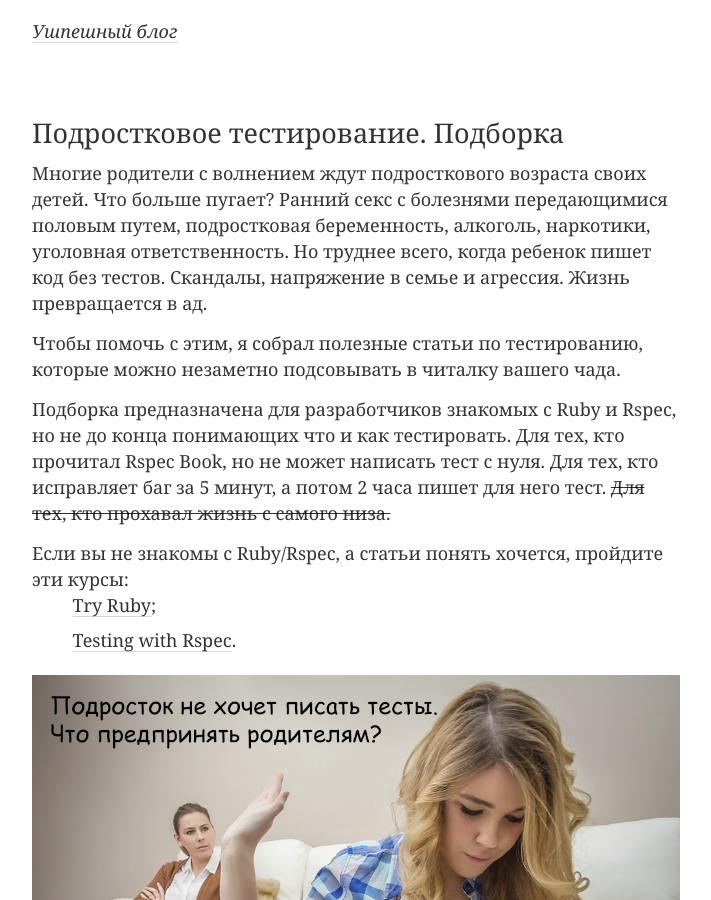
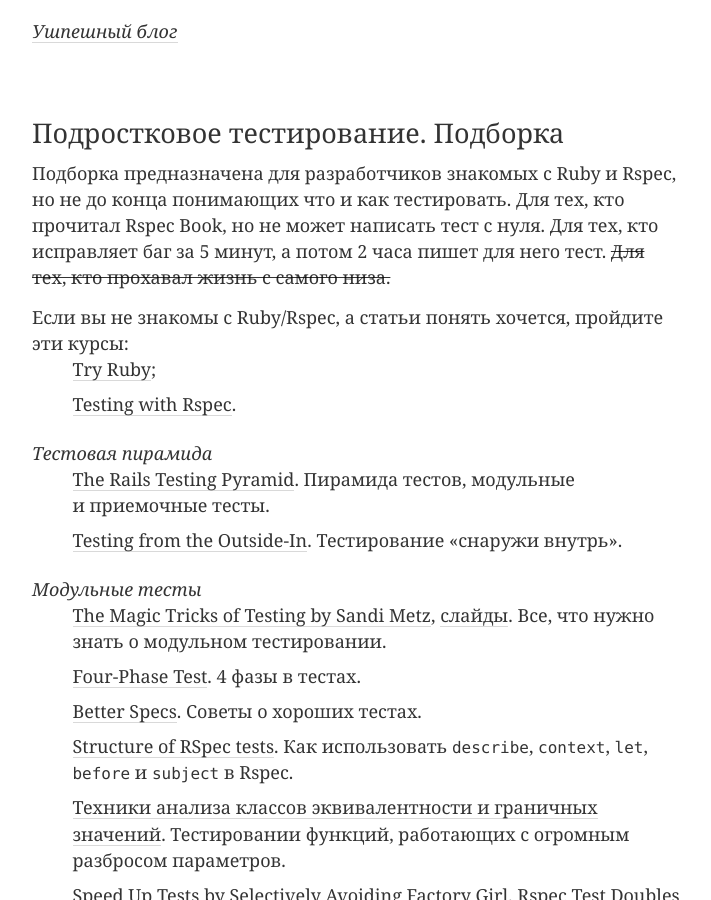
Before and after one commit to vast/vast.github.io, a Jekyll site: the page built from _posts/2015-08-23-teenage-testing.md, in a window 1280 px wide and 900 px high. Shown: the whole window, without its empty margins (40-751 px from the left). Built offline with Jekyll 4.4.1, drawn with Linux system fonts in a browser that asks for light colours; Markdown is read by kramdown in place of the engine named in the settings.

Commit message:
that wasn't funny at all

```diff
--- a/_posts/2015-08-23-teenage-testing.md
+++ b/_posts/2015-08-23-teenage-testing.md
@@ -2,14 +2,6 @@
 title: Подростковое тестирование. Подборка
 layout: default
 ---
-
-Многие родители с волнением ждут подросткового возраста своих детей. Что больше пугает?
-Ранний секс с болезнями передающимися половым путем, подростковая беременность, алкоголь, наркотики, уголовная ответственность.
-Но труднее всего, когда ребенок пишет код без тестов. Скандалы, напряжение в семье и агрессия.
-Жизнь превращается в ад.
-
-Чтобы помочь с этим, я собрал полезные статьи по тестированию,
-которые можно незаметно подсовывать в читалку вашего чада.
 
 Подборка предназначена для разработчиков знакомых с Ruby и Rspec, но не до конца понимающих что и как тестировать. Для тех, кто прочитал Rspec Book, но не может написать тест с нуля. Для тех, кто исправляет баг за 5 минут, а потом 2 часа пишет для него тест. ~~Для тех, кто прохавал жизнь с самого низа.~~
 
@@ -17,8 +9,6 @@
 
 * [Try Ruby](https://www.codeschool.com/courses/try-ruby);
 * [Testing with Rspec](https://www.codeschool.com/courses/testing-with-rspec).
-
-<img class="img--break" src="/assets/non-testing-teenager.jpg" alt="" />
 
 ### Тестовая пирамида
 
```
